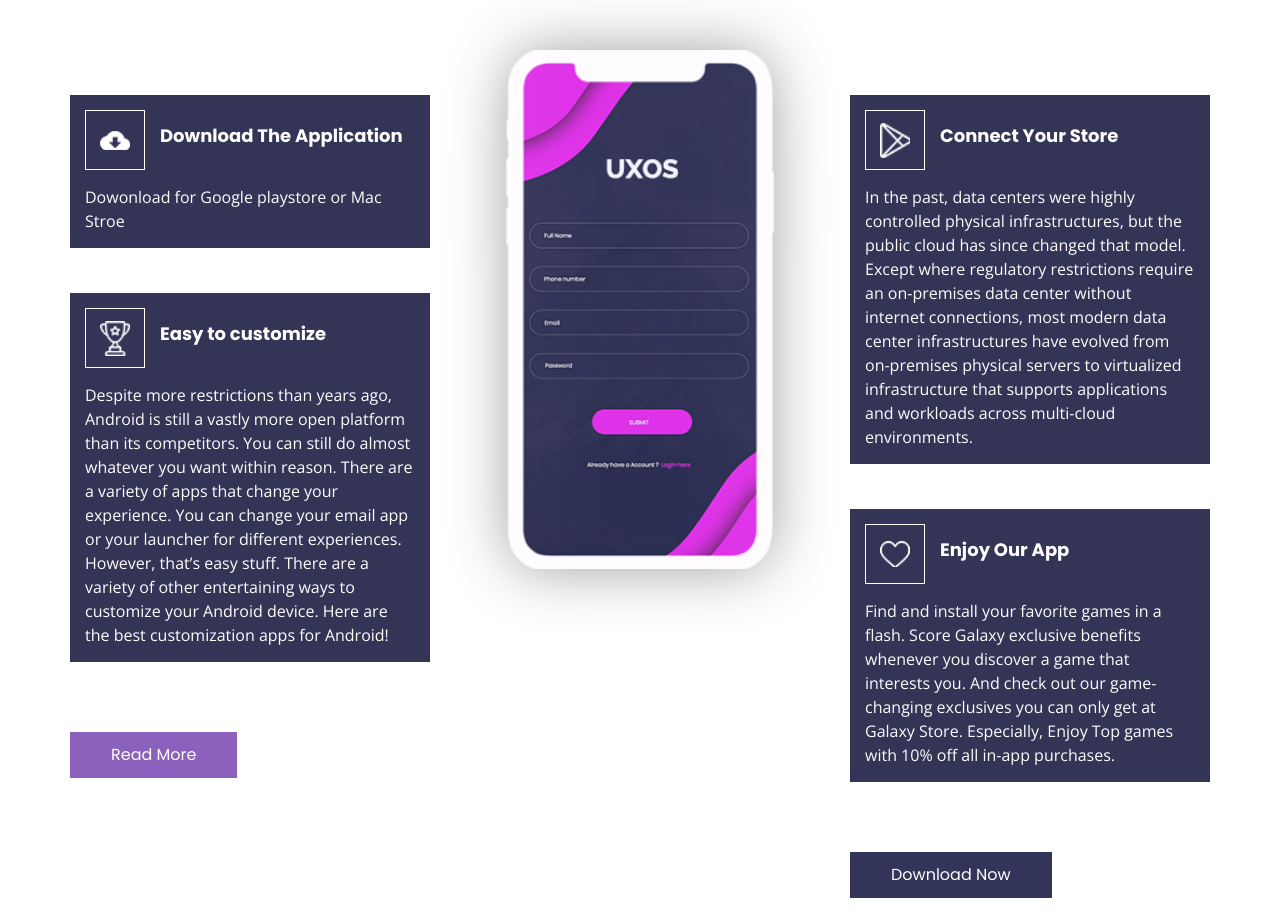
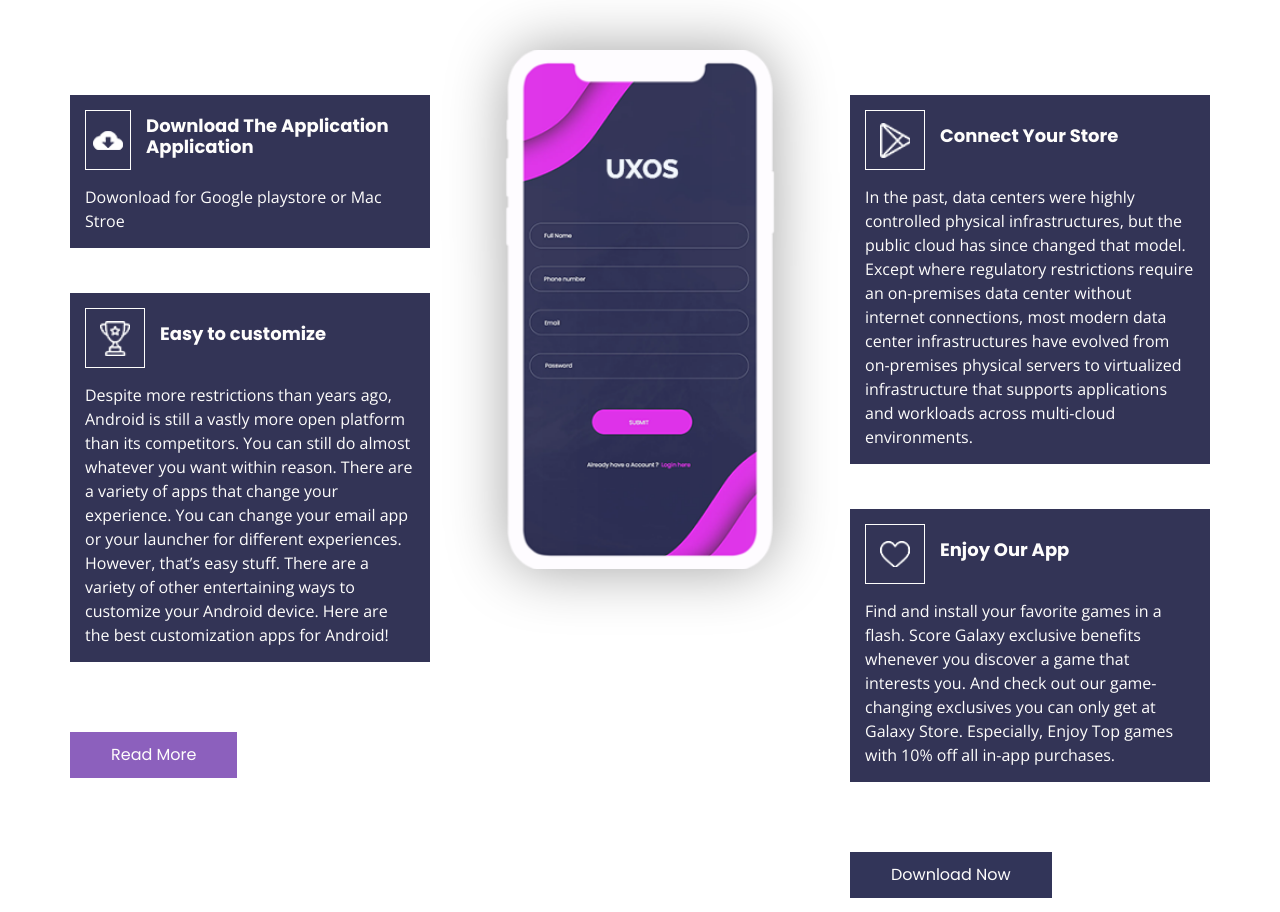
Before and after one commit to Mahesh6111/uxos-webapp2, a plain HTML site: page index.html in a window 1280 px wide. Shown: the part 1903-2815 px from the top of the page. Drawn offline with nearby package versions, Linux system fonts and the light colour scheme.

Commit message:
Update index.html

```diff
--- a/index.html
+++ b/index.html
@@ -288,7 +288,7 @@
                   <img src="images/cloud-download.png" alt="" />
                 </div>
                 <h6>
-                  Download The Application
+                  Download The Application Application
                 </h6>
               </div>
               <div class="detail-box">
```
